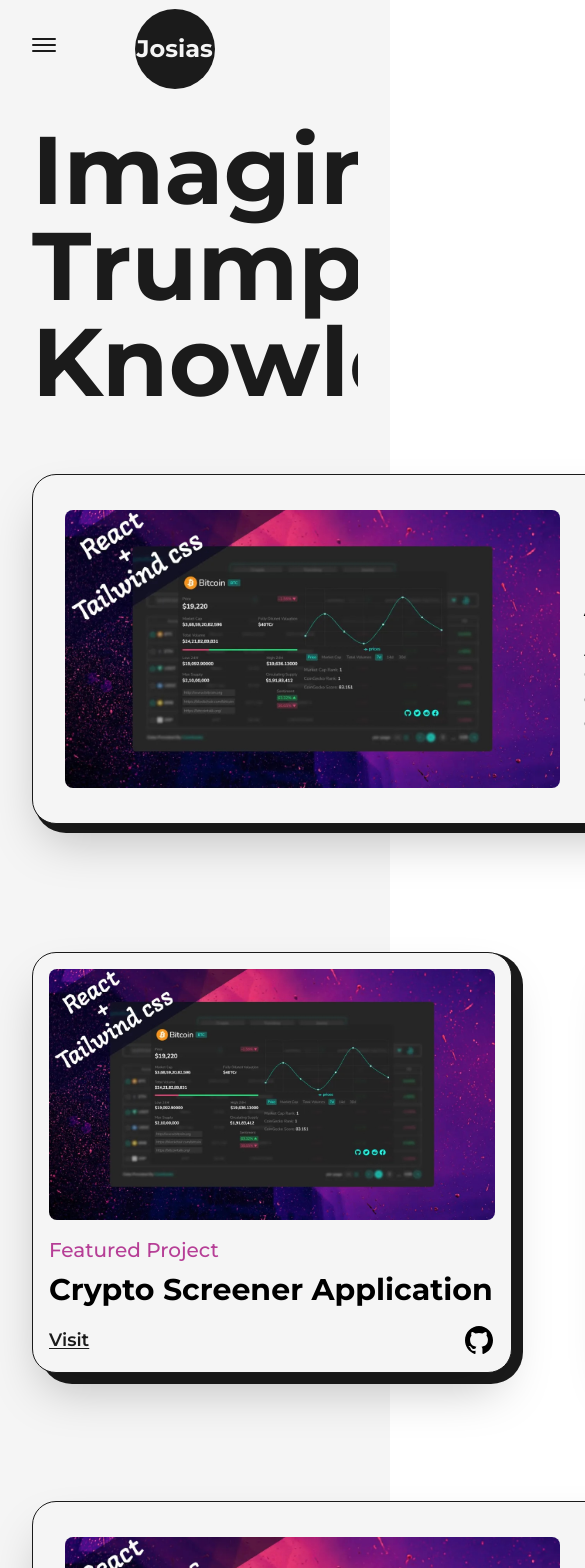
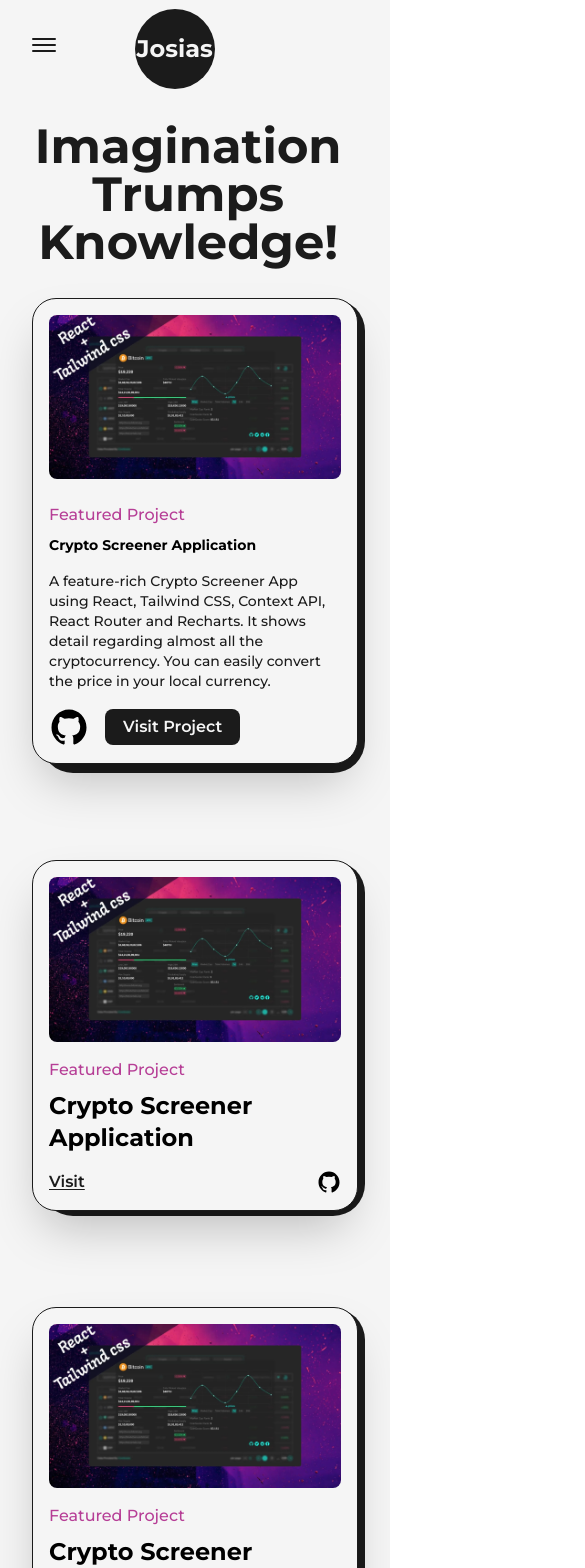
Before and after one commit to cruzetapiko/portfolio_web, a Next.js app: page /projects in a window 390 px wide. Shown: the top 1568 px of the page, 585 px wide, since content can reach past the window. Built offline with nearby package versions, Linux system fonts and the light colour scheme.

Commit message:
project completed

```diff
--- a/components/LiIcon.js
+++ b/components/LiIcon.js
@@ -8,7 +8,12 @@ export default function LiIcon({ reference }) {
   });
   return (
     <figure className="absolute left-0 stroke-dark dark:stroke-light">
-      <svg className="-rotate-90" width="75" height="75" viewBox="0 0 100 100">
+      <svg
+        className="-rotate-90 md:w-[60px] md:h-[60px] xs:w-[40px] xs:h-[40px]  "
+        width="75"
+        height="75"
+        viewBox="0 0 100 100"
+      >
         <circle
           cx="75"
           cy="50"
--- a/components/Skills.js
+++ b/components/Skills.js
@@ -23,7 +23,13 @@ export default function Skills() {
       <h2 className="font-bold text-8xl mt-40 mb-11  text-center md:text-6xl md:mt-20 ">
         Skills
       </h2>
-      <div className="flex items-center justify-center rounded-full w-full h-screen bg-circularLigth dark:bg-circularDark lg:h-[80vh]  sm:h-[60vh] xs:h-[40vh]">
+      <div
+        className="flex items-center justify-center rounded-full w-full h-screen
+      bg-circularLigth dark:bg-circularDark lg:h-[80vh]  sm:h-[60vh] xs:h-[40vh]
+      lg:bg-circularLigthLg lg:dark:bg-circularDarkLg
+      md:bg-circularLigthMd md:dark:bg-circularDarkMd
+      sm:bg-circularLigthSm sm:dark:bg-circularDarkSm "
+      >
         <motion.div
           className="flex place-items-center justify-center rounded-full font-semibold
           bg-dark text-light p-8 shadow-dark cursor-pointer dark:bg-light dark:text-dark lg:p-6 md:p-4 xs:p-2 xs:text-sm"
--- a/pages/index.js
+++ b/pages/index.js
@@ -30,7 +30,7 @@ export default function Home() {
             <div className="w-1/2 lg:w-full flex flex-col items-center self-center lg:text-center">
               <AnimatedText
                 text="Turning Vision Into Reality With Code And Design."
-                className="!text-6xl text-left xl:!text-5kl lg:!text-center lg:!text-6xl md:!text-5xl sm:!text-3xl"
+                className="!text-6xl text-left xl:!text-5xl lg:!text-center lg:!text-6xl md:!text-5xl sm:!text-3xl"
               />
               <p className="my-4 text-base font-medium md:text-sm sm:text-xs">
                 - As askilled full-stack developer, I am dedicated to turning
--- a/pages/projects.js
+++ b/pages/projects.js
@@ -11,13 +11,19 @@ const FeaturedProject = ({ type, title, summary, img, link, github }) => {
   return (
     <article
       className="w-full flex items-center justify-between
-    rounded-3xl border border-solid  border-dark dark:border-light bg-light shadow-2xl p-8 relative dark:bg-dark"
+    rounded-3xl border border-solid  border-dark dark:border-light
+    bg-light shadow-2xl p-8 relative dark:bg-dark
+    lg:flex-col lg:p-8 xs:radius-xl xs:rounded-3xl xs:p-4"
     >
-      <div className="absolute top-0 -right-3 -z-10 w-[101%] h-[103%] rounded-[2rem] bg-dark dark:bg-light " />
+      <div
+        className="absolute top-0 -right-3 -z-10 w-[101%] h-[103%]
+      rounded-[2rem] bg-dark dark:bg-light
+      xs:-right-2 xs: xs:h-[102%] xs:w-full "
+      />
       <Link
         href={link}
         target="_blank"
-        className="w-1/2 cursor-pointer overflow-hidden rounded-lg dark:text-light "
+        className="w-1/2 lg:w-full cursor-pointer overflow-hidden rounded-lg dark:text-light "
       >
         <Image
           src={img}
@@ -27,8 +33,8 @@ const FeaturedProject = ({ type, title, summary, img, link, github }) => {
           sizes="(max-width: 768px) 100vw,(max-width: 1200px) 50vw, 33vw"
         />
       </Link>
-      <div className="w-1/2 flex flex-col items-start justify-center pl-6 dark:text-light ">
-        <span className="text-primary font-medium text-xl dark:text-primaryDark">
+      <div className="w-1/2 flex flex-col items-start justify-center pl-6 dark:text-light lg:w-full lg:pl-0 lg:pt-6">
+        <span className="text-primary font-medium text-xl dark:text-primaryDark xs:text-base ">
           {type}
         </span>
         <Link
@@ -36,9 +42,13 @@ const FeaturedProject = ({ type, title, summary, img, link, github }) => {
           target="_blank"
           className="hover:underline underline-offset-2"
         >
-          <h2 className="w-full text-4xl my-2 text-left font-bold ">{title}</h2>
+          <h2 className="w-full text-4xl my-2 text-left font-bold sm:text-sm">
+            {title}
+          </h2>
         </Link>
-        <p className="my-2 text-dark font-medium dark:text-light">{summary}</p>
+        <p className="my-2 text-dark font-medium dark:text-light sm:text-sm">
+          {summary}
+        </p>
         <div className="mt-2 flex items-center">
           <Link href={github} target="_blank" className="w-10">
             <GithubIcon />
@@ -47,7 +57,7 @@ const FeaturedProject = ({ type, title, summary, img, link, github }) => {
             href={link}
             target="_blank"
             className="flex items-center bg-dark text-light text-lg font-semibold p-1 ml-4 px-6 rounded-lg
-                      border-2 border-solid border-transparent hover:border-dark"
+                      border-2 border-solid border-transparent hover:border-dark sm:px-4 sm:text-base"
           >
             Visit Project
           </Link>
@@ -61,9 +71,13 @@ const Project = ({ type, title, img, link, github }) => {
   return (
     <article
       className="w-full flex flex-col items-center justify-between
-    rounded-3xl border border-solid  border-dark dark:border-light bg-light dark:bg-dark shadow-2xl p-4 relative "
+    rounded-3xl border border-solid  border-dark dark:border-light bg-light
+    dark:bg-dark shadow-2xl p-4 relative xs:p-4"
     >
-      <div className="absolute top-0 -right-3 -z-10 w-[101%] h-[103%] rounded-[2rem] bg-dark dark:bg-light" />
+      <div
+        className="absolute top-0 -right-3 -z-10 w-[101%] h-[103%] rounded-[2rem]
+      bg-dark dark:bg-light xs:-right-2 xs: xs:h-[102%] xs:w-full "
+      />
       <Link
         href={link}
         target="_blank"
@@ -78,7 +92,10 @@ const Project = ({ type, title, img, link, github }) => {
         />
       </Link>
       <div className="w-full flex flex-col items-start justify-center mt-4 dark:text-light">
-        <span className="text-primary dark:text-primaryDark font-medium text-xl">
+        <span
+          className="text-primary dark:text-primaryDark font-medium text-xl
+        lg:text-lg md:text-base"
+        >
           {type}
         </span>
         <Link
@@ -86,17 +103,20 @@ const Project = ({ type, title, img, link, github }) => {
           target="_blank"
           className="hover:underline underline-offset-2"
         >
-          <h2 className="w-full text-3xl my-2 text-left font-bold ">{title}</h2>
+          <h2 className="w-full text-3xl my-2 text-left font-bold lg:text-2xl ">
+            {title}
+          </h2>
         </Link>
         <div className=" w-full mt-2 flex items-center justify-between">
           <Link
             href={link}
             target="_blank"
-            className="text-dark text-lg font-semibold underline underline-offset-2 dark:text-light"
+            className="text-dark text-lg font-semibold underline underline-offset-2 dark:text-light
+            md:text-base"
           >
             Visit
           </Link>
-          <Link href={github} target="_blank" className="w-8">
+          <Link href={github} target="_blank" className="w-8 md:w-6">
             <GithubIcon />
           </Link>
         </div>
@@ -116,9 +136,9 @@ export default function Projects() {
         <Layout className="pt-16">
           <AnimatedText
             text={'Imagination Trumps Knowledge!'}
-            className="mb-16"
+            className="mb-16 sm:mb-8 xl:!text-5xl lg:!text-center lg:!text-6xl md:!text-5xl sm:!text-5xl xs:text-3xl"
           />
-          <div className="grid grid-cols-12 gap-24 gap-y-32">
+          <div className="grid grid-cols-12 gap-24 gap-y-32 xl:gap-x-16 lg:gap-x-8 md:gap-y-24 sm:gap-x-0 ">
             <div className="col-span-12 flex flex-col items-center justify-between">
               <FeaturedProject
                 type={'Featured Project'}
@@ -131,7 +151,7 @@ export default function Projects() {
                 github="/"
               />
             </div>
-            <div className="col-span-6 flex">
+            <div className="col-span-6 sm:col-span-12 flex">
               <Project
                 type={'Featured Project'}
                 title="Crypto Screener Application"
@@ -140,7 +160,7 @@ export default function Projects() {
                 github="/"
               />
             </div>
-            <div className="col-span-6 flex">
+            <div className="col-span-6 sm:col-span-12 flex">
               <Project
                 type={'Featured Project'}
                 title="Crypto Screener Application"
@@ -161,7 +181,7 @@ export default function Projects() {
                 github="/"
               />
             </div>
-            <div className="col-span-6 flex">
+            <div className="col-span-6 sm:col-span-12 flex">
               <Project
                 type={'Featured Project'}
                 title="Crypto Screener Application"
@@ -170,7 +190,7 @@ export default function Projects() {
                 github="/"
               />
             </div>
-            <div className="col-span-6 flex">
+            <div className="col-span-6 sm:col-span-12 flex">
               <Project
                 type={'Featured Project'}
                 title="Crypto Screener Application"
--- a/tailwind.config.js
+++ b/tailwind.config.js
@@ -27,8 +27,26 @@ module.exports = {
       backgroundImage: {
         circularLigth:
           'repeating-radial-gradient(rgba(0,0,0,0.4) 2px, #f5f5f5 5px, #f5f5f5 100px )',
+
         circularDark:
           'repeating-radial-gradient(rgba(255,255,255,0.5) 2px, #1b1b1b 5px, #1b1b1b 100px )',
+
+        circularLigthLg:
+          'repeating-radial-gradient(rgba(0,0,0,0.4) 2px, #f5f5f5 5px, #f5f5f5 800px )',
+
+        circularDarkLg:
+          'repeating-radial-gradient(rgba(255,255,255,0.5) 2px, #1b1b1b 5px, #1b1b1b 80px )',
+
+        circularLightMd:
+          'repeating-radial-gradient(rgba(0,0,0,0.4) 2px,#f5f5f5 5px,#f5f5f5 60px)',
+        circularDarkMd:
+          'repeating-radial-gradient(rgba(255,255,255,0.5) 2px,#1b1b1b 8px,#1b1b1b 60px)',
+
+        circularLightSm:
+          'repeating-radial-gradient(rgba(0,0,0,0.4) 2px,#f5f5f5 5px,#f5f5f5 40px)',
+
+        circularDarkSm:
+          'repeating-radial-gradient(rgba(255,255,255,0.5) 2px,#1b1b1b 8px,#1b1b1b 40px)',
       },
     },
     screens: {
```
Also changed, not shown: components/Education.js (+14 -8 lines), components/Experience.js (+12 -9 lines), pages/articles.js (+10 -6 lines).
